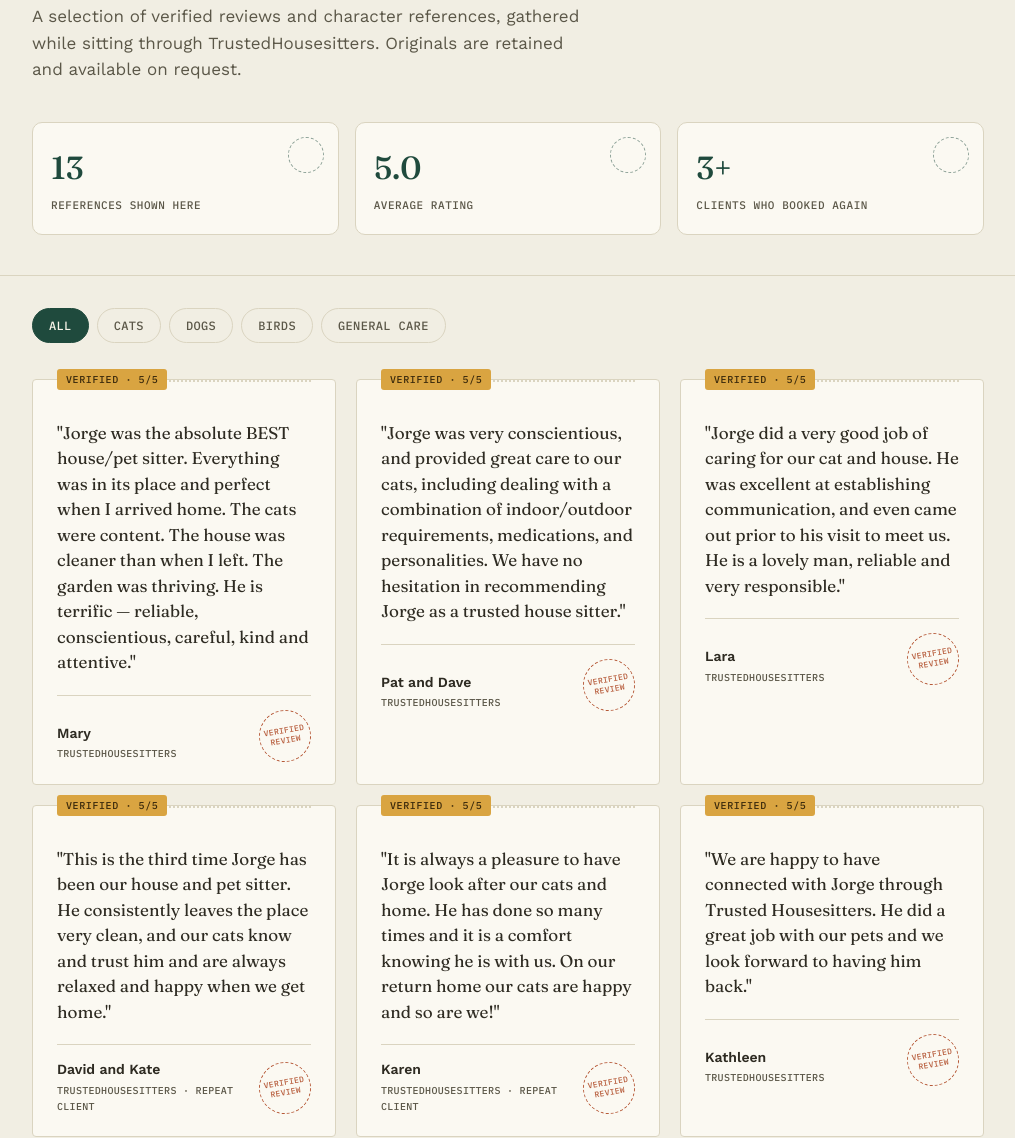
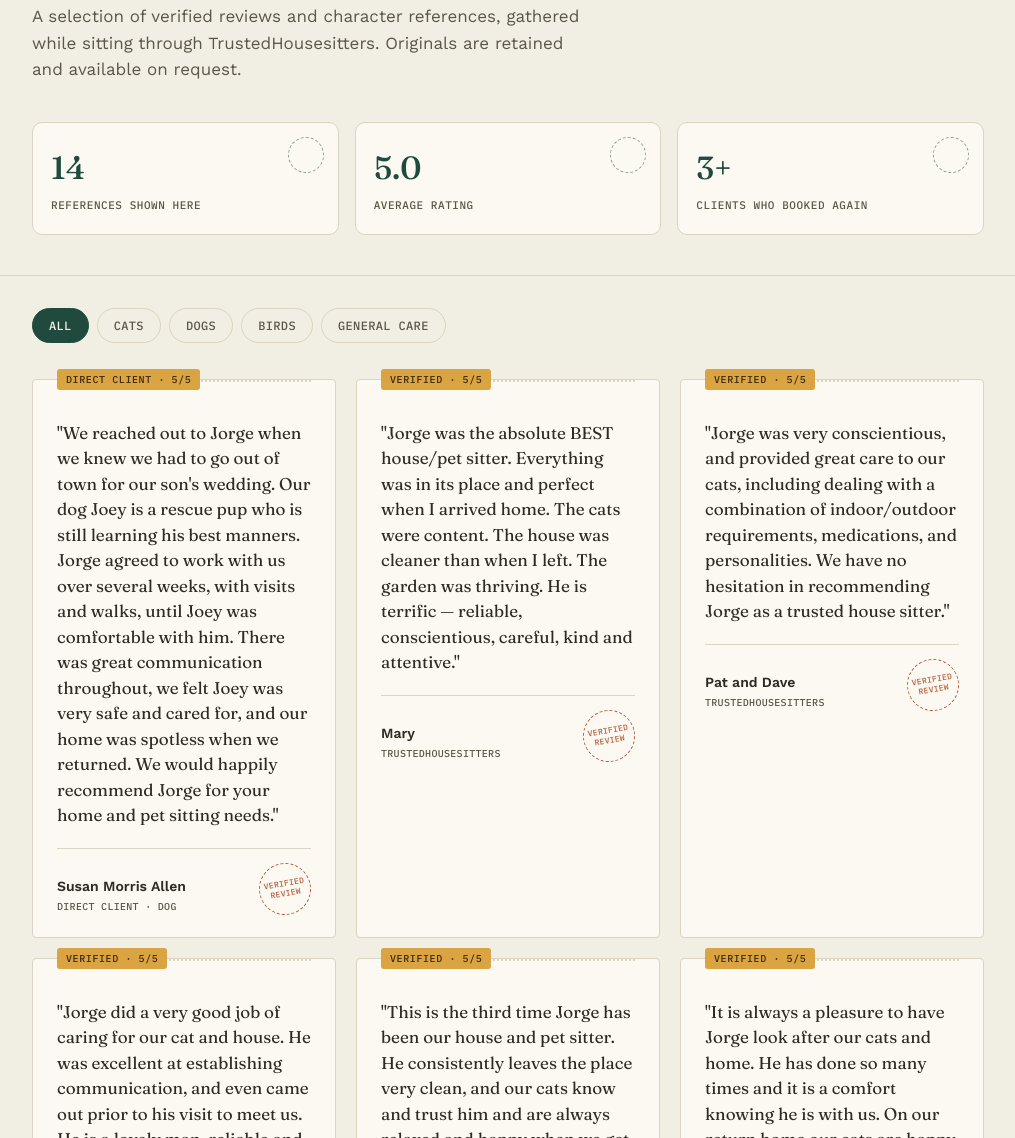
Before and after one commit to jalonso2084/pet-care-portfolio, a plain HTML site: page index.html in a window 1280 px wide. Shown: the part 421-1559 px from the top of the page, without its empty margins (132-1147 px from the left). Drawn offline with nearby package versions, Linux system fonts and the light colour scheme.

Commit message:
Add Susan testimonial

```diff
--- a/index.html
+++ b/index.html
@@ -283,7 +283,7 @@ footer p{
     <h1>Jorge Luis has looked after homes and pets like yours&nbsp;— <em>and they'd tell you so themselves.</em></h1>
     <p class="hero-sub">A selection of verified reviews and character references, gathered while sitting through TrustedHousesitters. Originals are retained and available on request.</p>
     <div class="stat-strip">
-      <div class="stamp"><span class="num">13</span><span class="label">references shown here</span></div>
+      <div class="stamp"><span class="num">14</span><span class="label">references shown here</span></div>
       <div class="stamp"><span class="num">5.0</span><span class="label">average rating</span></div>
       <div class="stamp"><span class="num">3+</span><span class="label">clients who booked again</span></div>
     </div>
@@ -300,6 +300,15 @@ footer p{
   </div>
 
   <div class="grid" id="grid">
+
+    <div class="card" data-cat="dogs">
+      <div class="card-tag">Direct client &middot; 5/5</div>
+      <p class="quote">"We reached out to Jorge when we knew we had to go out of town for our son's wedding. Our dog Joey is a rescue pup who is still learning his best manners. Jorge agreed to work with us over several weeks, with visits and walks, until Joey was comfortable with him. There was great communication throughout, we felt Joey was very safe and cared for, and our home was spotless when we returned. We would happily recommend Jorge for your home and pet sitting needs."</p>
+      <div class="card-foot">
+        <div><div class="reviewer">Susan Morris Allen</div><div class="meta">Direct client &middot; dog</div></div>
+        <div class="verified-stamp"><span>Verified<br>review</span></div>
+      </div>
+    </div>
 
     <div class="card" data-cat="cats">
       <div class="card-tag">Verified &middot; 5/5</div>
```
